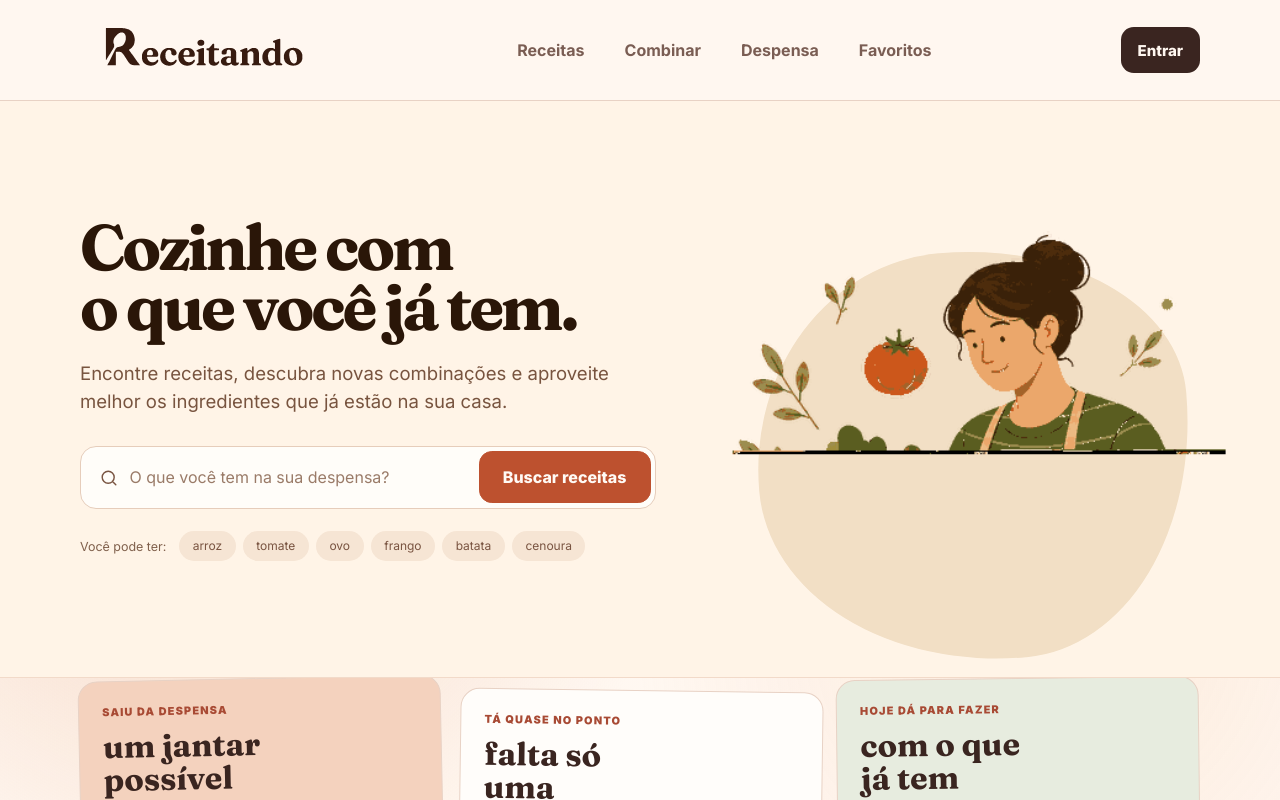
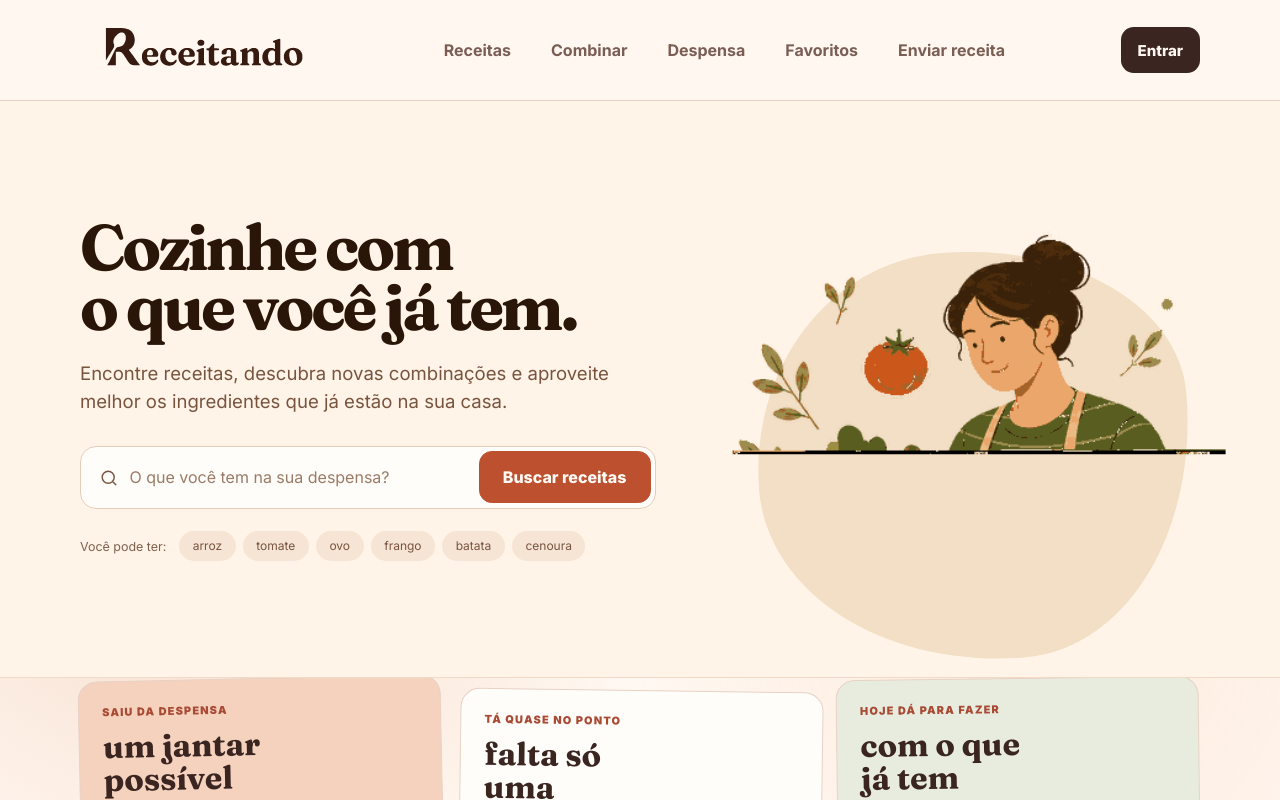
Before and after one commit to pitado/receitando, a Next.js app in the folder frontend/: page / in a window 1280 px wide. Shown: the top 800 px of the page. Built offline with nearby package versions, Linux system fonts and the light colour scheme; no server answers.

Commit message:
feat: add submit recipe navigation tab

```diff
--- a/frontend/src/components/layout/Header.tsx
+++ b/frontend/src/components/layout/Header.tsx
@@ -9,6 +9,7 @@ const links = [
   { href: "/combinar", label: "Combinar" },
   { href: "/despensa", label: "Despensa" },
   { href: "/favoritos", label: "Favoritos" },
+  { href: "/enviar-receita", label: "Enviar receita" },
 ];
 
 export function Header() {
```
